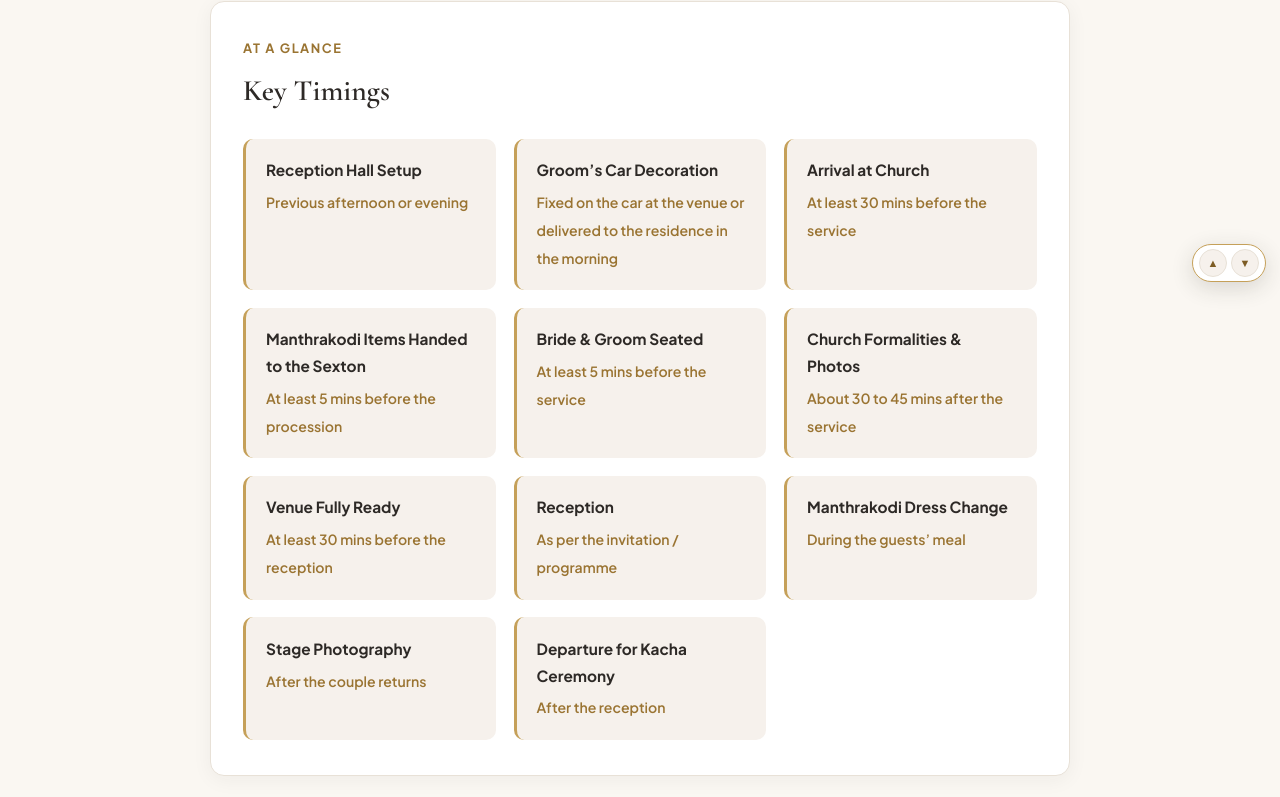
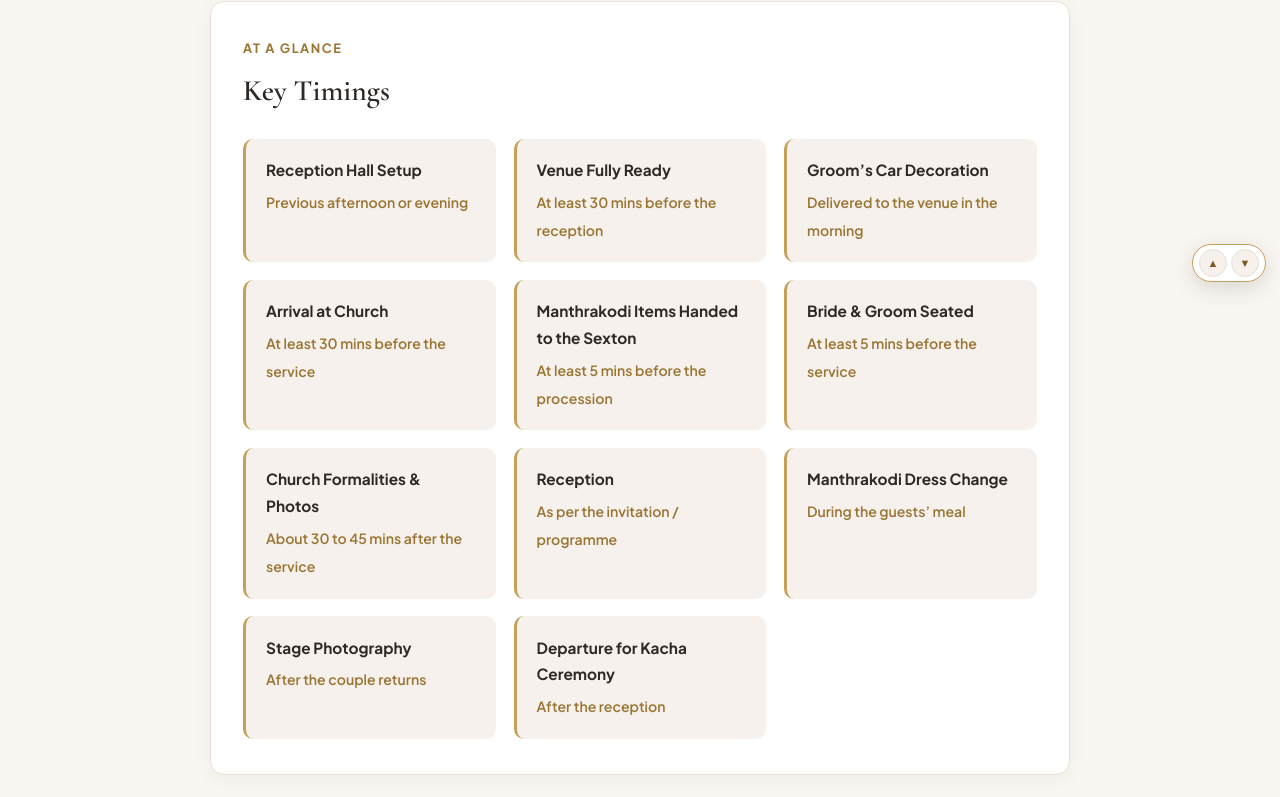
Before and after one commit to ivoryeventz-ops/Ivory-Wedding-Timeline, a plain HTML site: page Jeff-Dona/timeline.html in a window 1280 px wide. Shown: the part 494-1291 px from the top of the page. Drawn offline with nearby package versions, Linux system fonts and the light colour scheme.

Commit message:
Wedding timeline - Jeff & Dona 2026-11-21

```diff
--- a/Jeff-Dona/timeline.html
+++ b/Jeff-Dona/timeline.html
@@ -622,8 +622,12 @@
           <span>Previous afternoon or evening</span>
         </div>
         <div class="timing-box">
+          <strong>Venue Fully Ready</strong>
+          <span>At least 30 mins before the reception</span>
+        </div>
+        <div class="timing-box">
           <strong>Groom’s Car Decoration</strong>
-          <span>Fixed on the car at the venue or delivered to the residence in the morning</span>
+          <span>Delivered to the venue in the morning</span>
         </div>
         <div class="timing-box">
           <strong>Arrival at Church</strong>
@@ -640,10 +644,6 @@
         <div class="timing-box">
           <strong>Church Formalities &amp; Photos</strong>
           <span>About 30 to 45 mins after the service</span>
-        </div>
-        <div class="timing-box">
-          <strong>Venue Fully Ready</strong>
-          <span>At least 30 mins before the reception</span>
         </div>
         <div class="timing-box">
           <strong>Reception</strong>
@@ -683,7 +683,8 @@
     <article class="card">
       <span class="tagline">Wedding Morning</span>
       <h3>Car Décor &amp; Things to Keep Ready</h3>
-      <p>On the morning of the wedding, the groom’s car decoration can either be fixed directly onto the car if it is brought to the wedding venue, or delivered to the groom’s residence. The bride’s car decoration will be delivered to the bride’s residence.</p>
+      <p>On the morning of the wedding, the groom’s car decoration can either be fixed directly onto the car if it is brought to the wedding venue, or delivered to the groom’s residence.
+The bride’s car decoration will be delivered to the bride’s residence.</p>
 
       <p style="margin-top: 1.25rem; font-weight: 600;">Before leaving for church, please keep these items together and ready:</p>
       <ul class="essentials-list">
@@ -997,6 +998,6 @@
       window.addEventListener('scroll', updateProgress, { passive: true });
     })();
   </script>
-  <script type="application/json" id="ivory-timeline-data">{"v":1,"groom":"Jeff","bride":"Dona","church":"marthoma","cake":2,"decoLine":"On the morning of the wedding, the groom’s car decoration can either be fixed directly onto the car if it is brought to the wedding venue, or delivered to the groom’s residence. The bride’s car decoration will be delivered to the bride’s residence.","cars":[],"folder":"Jeff-Dona","date":"2026-11-21","quote":"261116"}</script>
+  <script type="application/json" id="ivory-timeline-data">{"v":1,"groom":"Jeff","bride":"Dona","church":"marthoma","cake":2,"decoLine":"On the morning of the wedding, the groom’s car decoration can either be fixed directly onto the car if it is brought to the wedding venue, or delivered to the groom’s residence. \nThe bride’s car decoration will be delivered to the bride’s residence.","cars":[],"folder":"Jeff-Dona","date":"2026-11-21","quote":"261116"}</script>
 </body>
 </html>
```
